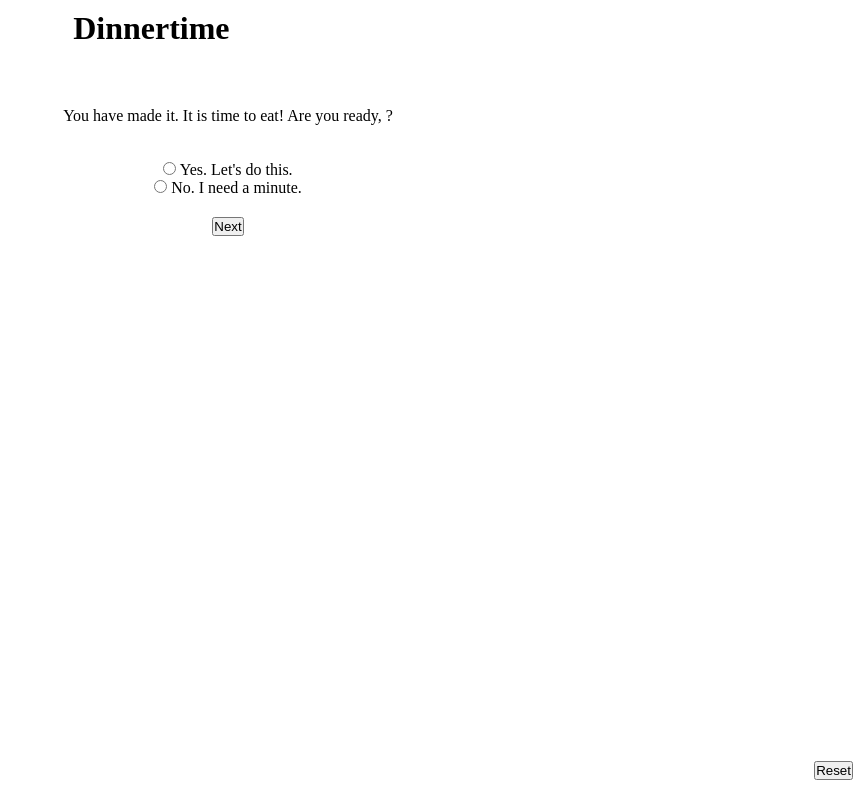
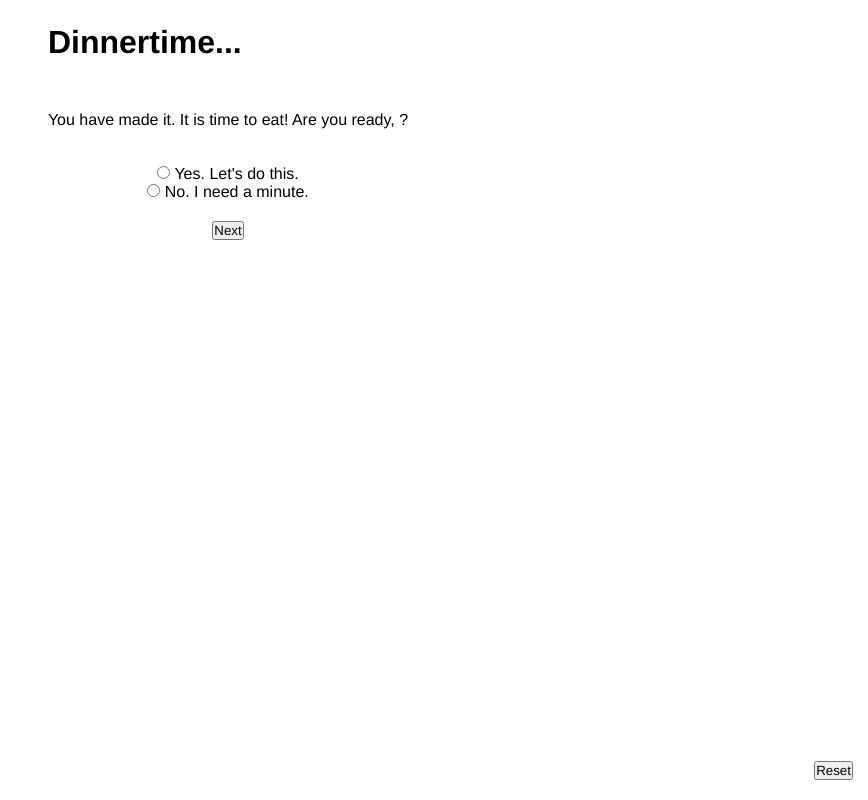
Before and after one commit to cmslee/recipegame, a plain HTML site: page index.html in a window 1280 px wide. Both pictures are taken after a click on the button "Start to Play". Shown: the whole page, without its empty margins (412-1280 px from the left). Drawn offline with Linux system fonts and the light colour scheme.

Commit message:
updated CSS and Readme

```diff
--- a/index.css
+++ b/index.css
@@ -1,6 +1,7 @@
 * {
     margin: 0;
     padding: 0;
+    font-family: Helvetica, sans-serif;
   }
 
 #content {
@@ -9,10 +10,12 @@
     align-items: center;
     max-width: 750px;
     margin: 0 auto;
+    margin-top: 1rem;
+    padding: .5rem;
 }
 
 h1 {
-    padding: 10px;
+    /* padding: .5rem; */
 }
 
 h4 {
--- a/index.js
+++ b/index.js
@@ -3,7 +3,7 @@ function getStory(name) {
     return {
         currentScene: "checkIn",
         checkIn: {
-            title: "Dinnertime",
+            title: "Dinnertime...",
             story: `You have made it. It is time to eat! Are you ready, ${name}?`,
             choices: [
                 {
```
Also changed, not shown: 1 other file.
